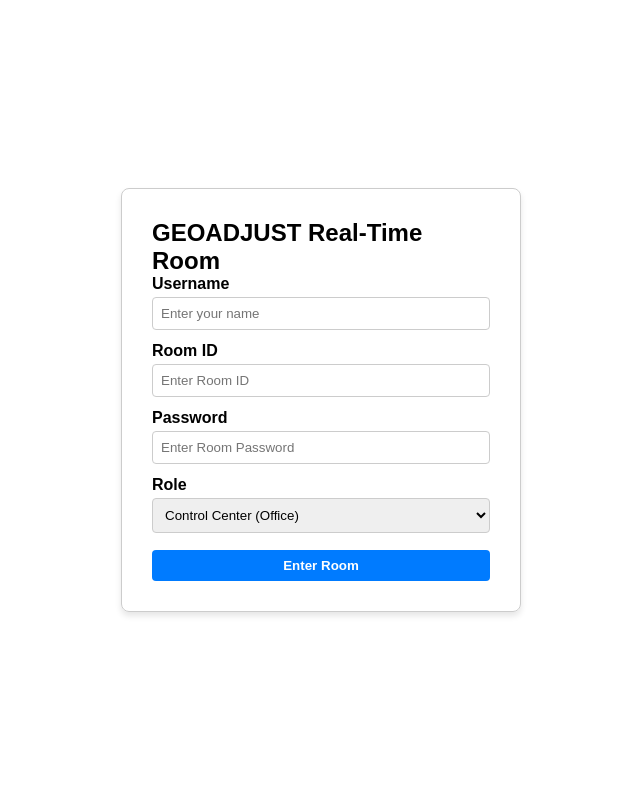
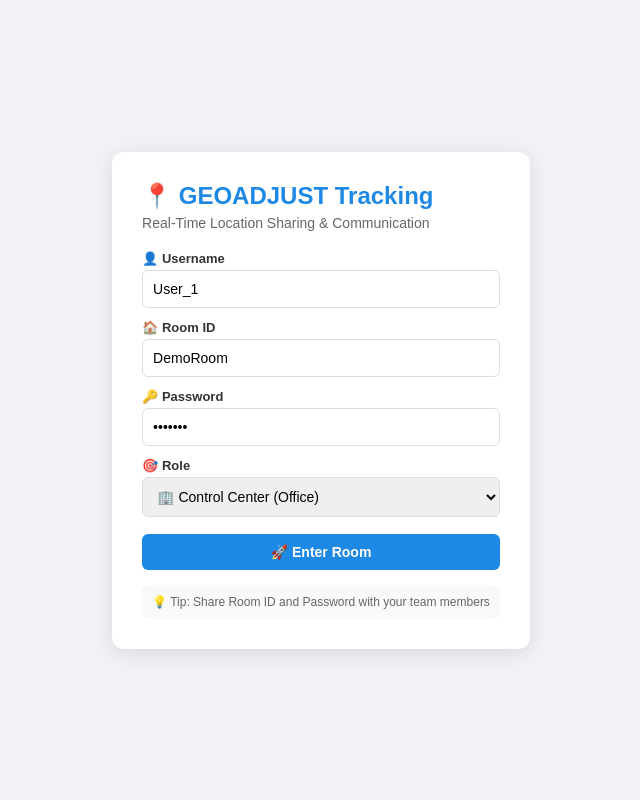
Before and after one commit to MST-112233/GEOADJUST, a Flask app: page / in a window 1280 px wide. Shown: the whole page, without its empty margins (319-959 px from the left). Run offline with Flask 3, Linux system fonts and the light colour scheme; some libraries are stand-ins or nearby versions.

Commit message:
Update tracking.html

```diff
--- a/templates/tracking.html
+++ b/templates/tracking.html
@@ -1,3 +1,4 @@
+<!-- templates/tracking.html -->
 <!DOCTYPE html>
 <html lang="en">
 <head>
@@ -11,78 +12,246 @@
     <script src="https://unpkg.com/leaflet@1.9.4/dist/leaflet.js"></script>
     <style>
         * { box-sizing: border-box; font-family: Arial, sans-serif; margin: 0; padding: 0; }
-        body { display: flex; height: 100vh; flex-direction: column; }
-        #auth-screen { padding: 30px; max-width: 400px; margin: auto; border: 1px solid #ccc; border-radius: 8px; box-shadow: 0 4px 6px rgba(0,0,0,0.1); }
-        #main-app { display: none; flex: 1; flex-direction: row; height: 100vh; }
-        #map { flex: 2; height: 100%; }
-        #sidebar { flex: 1; display: flex; flex-direction: column; border-left: 2px solid #ddd; background: #f9f9f9; padding: 15px; }
-        #chat-box { flex: 1; overflow-y: auto; border: 1px solid #ccc; background: #fff; padding: 10px; margin-bottom: 10px; border-radius: 4px; }
-        .msg { margin-bottom: 8px; font-size: 14px; }
-        .msg strong { color: #333; }
-        .msg span { font-size: 11px; color: #888; margin-left: 5px; }
-        .form-group { margin-bottom: 12px; }
-        label { display: block; font-weight: bold; margin-bottom: 4px; }
-        input, select, button { width: 100%; padding: 8px; border: 1px solid #ccc; border-radius: 4px; }
-        button { background: #007bff; color: white; font-weight: bold; border: none; cursor: pointer; margin-top: 5px; }
-        button:hover { background: #0056b3; }
-        .btn-download { background: #28a745; margin-top: 5px; }
-        .btn-download:hover { background: #218838; }
-        #download-section { margin-top: 15px; padding-top: 15px; border-top: 1px solid #ccc; }
+        body { display: flex; height: 100vh; flex-direction: column; background: #f0f2f5; }
+
+        #auth-screen {
+            padding: 30px;
+            max-width: 450px;
+            margin: auto;
+            background: white;
+            border-radius: 12px;
+            box-shadow: 0 4px 20px rgba(0,0,0,0.1);
+        }
+        #auth-screen h2 {
+            color: #1E88E5;
+            margin-bottom: 5px;
+            font-size: 24px;
+        }
+        #auth-screen .subtitle {
+            color: #666;
+            margin-bottom: 20px;
+            font-size: 14px;
+        }
+
+        #main-app {
+            display: none;
+            flex: 1;
+            flex-direction: row;
+            height: 100vh;
+        }
+        #map {
+            flex: 2;
+            height: 100%;
+        }
+        #sidebar {
+            flex: 1;
+            max-width: 400px;
+            display: flex;
+            flex-direction: column;
+            border-left: 2px solid #ddd;
+            background: #f9f9f9;
+            padding: 15px;
+        }
+
+        .form-group {
+            margin-bottom: 12px;
+        }
+        label {
+            display: block;
+            font-weight: bold;
+            margin-bottom: 4px;
+            font-size: 13px;
+            color: #333;
+        }
+        input, select, button {
+            width: 100%;
+            padding: 10px;
+            border: 1px solid #ddd;
+            border-radius: 6px;
+            font-size: 14px;
+        }
+        button {
+            background: #1E88E5;
+            color: white;
+            font-weight: bold;
+            border: none;
+            cursor: pointer;
+            margin-top: 5px;
+            transition: background 0.3s;
+        }
+        button:hover {
+            background: #1565C0;
+        }
+        .btn-download {
+            background: #28a745;
+            margin-top: 5px;
+        }
+        .btn-download:hover {
+            background: #218838;
+        }
+        .btn-danger {
+            background: #dc3545;
+        }
+        .btn-danger:hover {
+            background: #c82333;
+        }
+
+        #chat-box {
+            flex: 1;
+            overflow-y: auto;
+            border: 1px solid #ddd;
+            background: #fff;
+            padding: 10px;
+            margin-bottom: 10px;
+            border-radius: 6px;
+            min-height: 200px;
+        }
+        .msg {
+            margin-bottom: 8px;
+            font-size: 14px;
+            padding: 6px 10px;
+            background: #f8f9fa;
+            border-radius: 4px;
+        }
+        .msg strong {
+            color: #1E88E5;
+        }
+        .msg .system {
+            color: #666;
+            font-style: italic;
+        }
+        .msg span {
+            font-size: 11px;
+            color: #888;
+            margin-left: 5px;
+        }
+
+        #room-header {
+            color: #1E88E5;
+            font-size: 18px;
+        }
+        #role-header {
+            font-size: 13px;
+            color: #555;
+            margin-bottom: 10px;
+        }
+
+        #download-section {
+            margin-top: 15px;
+            padding-top: 15px;
+            border-top: 1px solid #ccc;
+        }
+        #download-section h4 {
+            font-size: 14px;
+            color: #333;
+            margin-bottom: 8px;
+        }
+
+        .input-group {
+            display: flex;
+            gap: 8px;
+        }
+        .input-group input {
+            flex: 1;
+        }
+        .input-group button {
+            width: auto;
+            padding: 10px 20px;
+            white-space: nowrap;
+        }
+
+        .status-indicator {
+            display: inline-block;
+            width: 10px;
+            height: 10px;
+            border-radius: 50%;
+            margin-right: 8px;
+        }
+        .status-online {
+            background: #28a745;
+        }
+        .status-offline {
+            background: #dc3545;
+        }
+
+        @media (max-width: 768px) {
+            #main-app {
+                flex-direction: column;
+            }
+            #sidebar {
+                max-width: 100%;
+                height: 40vh;
+            }
+            #map {
+                height: 60vh;
+            }
+        }
     </style>
 </head>
 <body>
 
     <!-- Room Entry Form -->
     <div id="auth-screen">
-        <h2>GEOADJUST Real-Time Room</h2>
+        <h2>📍 GEOADJUST Tracking</h2>
+        <p class="subtitle">Real-Time Location Sharing & Communication</p>
+
         <div class="form-group">
-            <label>Username</label>
-            <input type="text" id="username" placeholder="Enter your name" required>
+            <label>👤 Username</label>
+            <input type="text" id="username" placeholder="Enter your name" value="User_1" required>
         </div>
         <div class="form-group">
-            <label>Room ID</label>
-            <input type="text" id="room-id" placeholder="Enter Room ID" required>
+            <label>🏠 Room ID</label>
+            <input type="text" id="room-id" placeholder="Enter Room ID (e.g., ProjectAlpha)" value="DemoRoom" required>
         </div>
         <div class="form-group">
-            <label>Password</label>
-            <input type="password" id="password" placeholder="Enter Room Password" required>
+            <label>🔑 Password</label>
+            <input type="password" id="password" placeholder="Enter Room Password" value="demo123" required>
         </div>
         <div class="form-group">
-            <label>Role</label>
+            <label>🎯 Role</label>
             <select id="role">
-                <option value="Control Center">Control Center (Office)</option>
-                <option value="Site Surveyor">Site Surveyor (Field Worker)</option>
+                <option value="Control Center">🏢 Control Center (Office)</option>
+                <option value="Site Surveyor">🔧 Site Surveyor (Field Worker)</option>
             </select>
         </div>
-        <button onclick="joinRoom()">Enter Room</button>
+        <button onclick="joinRoom()">🚀 Enter Room</button>
+
+        <div style="margin-top: 15px; padding: 10px; background: #f8f9fa; border-radius: 6px; font-size: 12px; color: #666;">
+            💡 Tip: Share Room ID and Password with your team members
+        </div>
     </div>
 
     <!-- Main Live Interface -->
     <div id="main-app">
         <div id="map"></div>
         <div id="sidebar">
+            <div style="display: flex; justify-content: space-between; align-items: center; margin-bottom: 8px;">
+                <div>
                     <h3 id="room-header">Room: </h3>
-            <p id="role-header" style="font-size: 13px; color: #555; margin-bottom: 10px;"></p>
+                    <p id="role-header"></p>
+                </div>
+                <button onclick="leaveRoom()" class="btn-danger" style="width: auto; padding: 6px 12px; font-size: 12px;">Leave</button>
+            </div>
 
             <div id="chat-box"></div>
 
-            <div class="form-group" style="display:flex; gap:5px;">
-                <input type="text" id="chat-input" placeholder="Type a message...">
+            <div class="input-group">
+                <input type="text" id="chat-input" placeholder="Type a message..." onkeypress="if(event.key==='Enter') sendMessage()">
                 <button onclick="sendMessage()" style="width: auto;">Send</button>
             </div>
 
             <!-- Control Center Export Tools -->
             <div id="download-section" style="display: none;">
-                <h4>Control Center Export Options</h4>
+                <h4>📊 Control Center Export Options</h4>
                 <form id="dl-loc-form" action="/download/locations/" method="POST" style="margin-bottom: 5px;">
                     <input type="hidden" name="password" class="pass-field">
                     <input type="hidden" name="role" class="role-field">
-                    <button type="submit" class="btn-download">Download Location Logs (CSV)</button>
+                    <button type="submit" class="btn-download">📥 Download Location Logs (CSV)</button>
                 </form>
                 <form id="dl-chat-form" action="/download/chat/" method="POST">
                     <input type="hidden" name="password" class="pass-field">
                     <input type="hidden" name="role" class="role-field">
-                    <button type="submit" class="btn-download">Download Chat Logs (TXT)</button>
+                    <button type="submit" class="btn-download">📥 Download Chat Logs (TXT)</button>
                 </form>
             </div>
         </div>
@@ -95,15 +264,20 @@
         let locationTimer = null;
 
         function joinRoom() {
-            currentUsername = document.getElementById('username').value.trim();
+            currentUsername = document.getElementById('username').value.trim() || 'Anonymous';
             currentRoom = document.getElementById('room-id').value.trim();
             currentPassword = document.getElementById('password').value.trim();
             currentRole = document.getElementById('role').value;
 
-            if(!currentUsername || !currentRoom || !currentPassword) {
-                alert("Please complete all entry fields.");
+            if(!currentRoom || !currentPassword) {
+                alert("Please enter Room ID and Password.");
                 return;
             }
+
+            // Show connecting status
+            const btn = event.target;
+            btn.textContent = 'Connecting...';
+            btn.disabled = true;
 
             socket.emit('join_room_event', {
                 username: currentUsername,
@@ -114,7 +288,12 @@
         }
 
         socket.on('error_response', function(data) {
-            alert(data.message);
+            alert('❌ ' + data.message);
+            const btn = document.querySelector('button[onclick="joinRoom()"]');
+            if (btn) {
+                btn.textContent = '🚀 Enter Room';
+                btn.disabled = false;
+            }
         });
 
         socket.on('join_success', function(data) {
@@ -122,10 +301,10 @@
             document.getElementById('main-app').style.display = 'flex';
 
             document.getElementById('room-header').innerText = `Room: ${data.room_id}`;
-            document.getElementById('role-header').innerText = `Role: ${data.role} | User: ${currentUsername}`;
+            document.getElementById('role-header').innerHTML = `🎯 Role: <strong>${data.role}</strong> | 👤 User: ${currentUsername}`;
 
             // Initialize Map
-            map = L.map('map').setView([3.1390, 101.6869], 12); // Default center
+            map = L.map('map').setView([3.1390, 101.6869], 12);
             L.tileLayer('https://{s}.tile.openstreetmap.org/{z}/{x}/{y}.png', {
                 maxZoom: 19,
                 attribution: '© OpenStreetMap'
@@ -149,22 +328,43 @@
 
             // Start 10-second Location Update Loop for Site Surveyors
             if (currentRole === 'Site Surveyor') {
+                if ("geolocation" in navigator) {
                     sendLocation();
-                locationTimer = setInterval(sendLocation, 10000); // 10-second updates
+                    locationTimer = setInterval(sendLocation, 10000);
+                } else {
+                    alert('⚠️ Your browser does not support GPS. Please use a device with GPS capabilities.');
+                }
+            }
+
+            // Reset button
+            const btn = document.querySelector('button[onclick="joinRoom()"]');
+            if (btn) {
+                btn.textContent = '🚀 Enter Room';
+                btn.disabled = false;
             }
         });
 
         function sendLocation() {
             if ("geolocation" in navigator) {
-                navigator.geolocation.getCurrentPosition(position => {
+                navigator.geolocation.getCurrentPosition(
+                    position => {
                         socket.emit('update_location', {
                             room_id: currentRoom,
                             lat: position.coords.latitude,
                             lng: position.coords.longitude
                         });
-                }, err => {
+                    },
+                    err => {
                         console.error("GPS Error:", err);
-                }, { enableHighAccuracy: true });
+                        // Try again in 30 seconds if error
+                        setTimeout(sendLocation, 30000);
+                    },
+                    {
+                        enableHighAccuracy: true,
+                        timeout: 10000,
+                        maximumAge: 60000
+                    }
+                );
             }
         }
 
@@ -177,11 +377,16 @@
 
             if (surveyorMarkers[sid]) {
                 surveyorMarkers[sid].setLatLng([lat, lng]);
-                surveyorMarkers[sid].getPopup().setContent(`<b>${username}</b><br>Updated: ${timestamp}`);
+                surveyorMarkers[sid].getPopup().setContent(`<b>${username}</b><br>📍 ${lat.toFixed(6)}, ${lng.toFixed(6)}<br>🕐 ${timestamp}`);
             } else {
                 let marker = L.marker([lat, lng]).addTo(map)
-                    .bindPopup(`<b>${username}</b><br>Updated: ${timestamp}`);
+                    .bindPopup(`<b>${username}</b><br>📍 ${lat.toFixed(6)}, ${lng.toFixed(6)}<br>🕐 ${timestamp}`);
                 surveyorMarkers[sid] = marker;
+
+                // Fit map to show all markers
+                if (Object.keys(surveyorMarkers).length === 1) {
+                    map.setView([lat, lng], 15);
+                }
             }
         }
 
@@ -209,10 +414,33 @@
             const chatBox = document.getElementById('chat-box');
             const div = document.createElement('div');
             div.className = 'msg';
-            div.innerHTML = `<strong>${data.sender}</strong> (${data.role}) <span>${data.timestamp}</span>: <br>${data.message}`;
+
+            if (data.sender === 'System') {
+                div.innerHTML = `<span class="system">🔔 ${data.message}</span>`;
+            } else {
+                div.innerHTML = `<strong>${data.sender}</strong> <span>${data.timestamp}</span><br>${data.message}`;
+            }
             chatBox.appendChild(div);
             chatBox.scrollTop = chatBox.scrollHeight;
         }
+
+        function leaveRoom() {
+            if (locationTimer) {
+                clearInterval(locationTimer);
+                locationTimer = null;
+            }
+            socket.disconnect();
+            location.reload();
+        }
+
+        // Handle disconnect
+        socket.on('disconnect', function() {
+            console.log('Disconnected from server');
+        });
+
+        socket.on('connect', function() {
+            console.log('Connected to server');
+        });
     </script>
 </body>
 </html>
```
Lines whose indentation alone changed are shown as unchanged.
